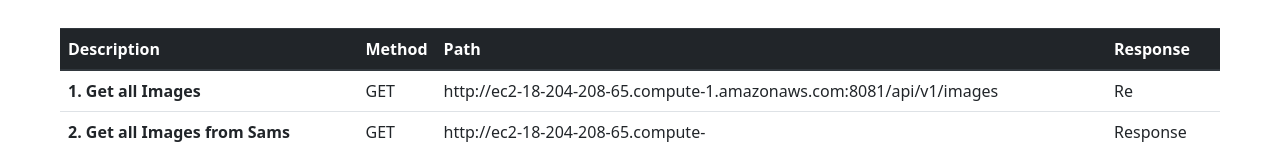
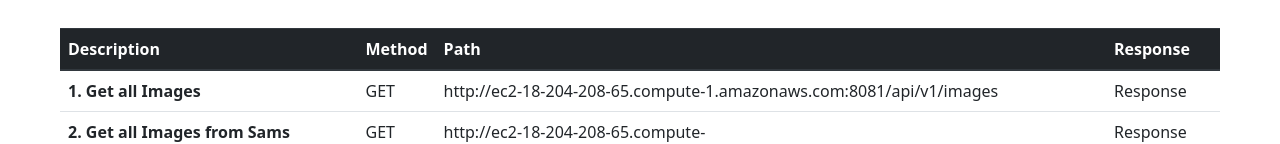
Before and after one commit to RobelTadele/SquarePixel, a React (Create React App) app in the folder ReactApp/: page /api in a window 1280 px wide. Shown: the part 665-809 px from the top of the page. Built offline with nearby package versions, Linux system fonts and the light colour scheme.

Commit message:
auto refresh page

```diff
--- a/ReactApp/src/Components/ApiFetch.js
+++ b/ReactApp/src/Components/ApiFetch.js
@@ -13,7 +13,7 @@ export const ApiFetch = ({src, limit}) => {
         .get(src + "")
         .then(response =>setimageObjects(response.data))
         .catch(err=>console.log(err))
-    }, [])
+    }, [image])
 
     const imageObj = []
     image.map(item=>{
--- a/ReactApp/src/Components/ApidocComponent.js
+++ b/ReactApp/src/Components/ApidocComponent.js
@@ -3,9 +3,6 @@ import API_endpoint from './APIendpoints'
 import axios from 'axios';
 
 const ApidocComponent = () => {
-
-
-  const getImages = "https://gist.github.com/RobelTadele/f4e8d5e96943ae4c85a6e751f3243165.js"
 
   return (
     <div>
@@ -23,7 +20,7 @@ const ApidocComponent = () => {
       <th scope="row">1. Get all Images</th>
       <td>GET</td>
       <td>{API_endpoint.portfolio}</td>
-      <td>Re</td>
+      <td>Response</td>
     </tr>
     <tr>
       <th scope="row">2. Get all Images from Sams Collection</th>
```
